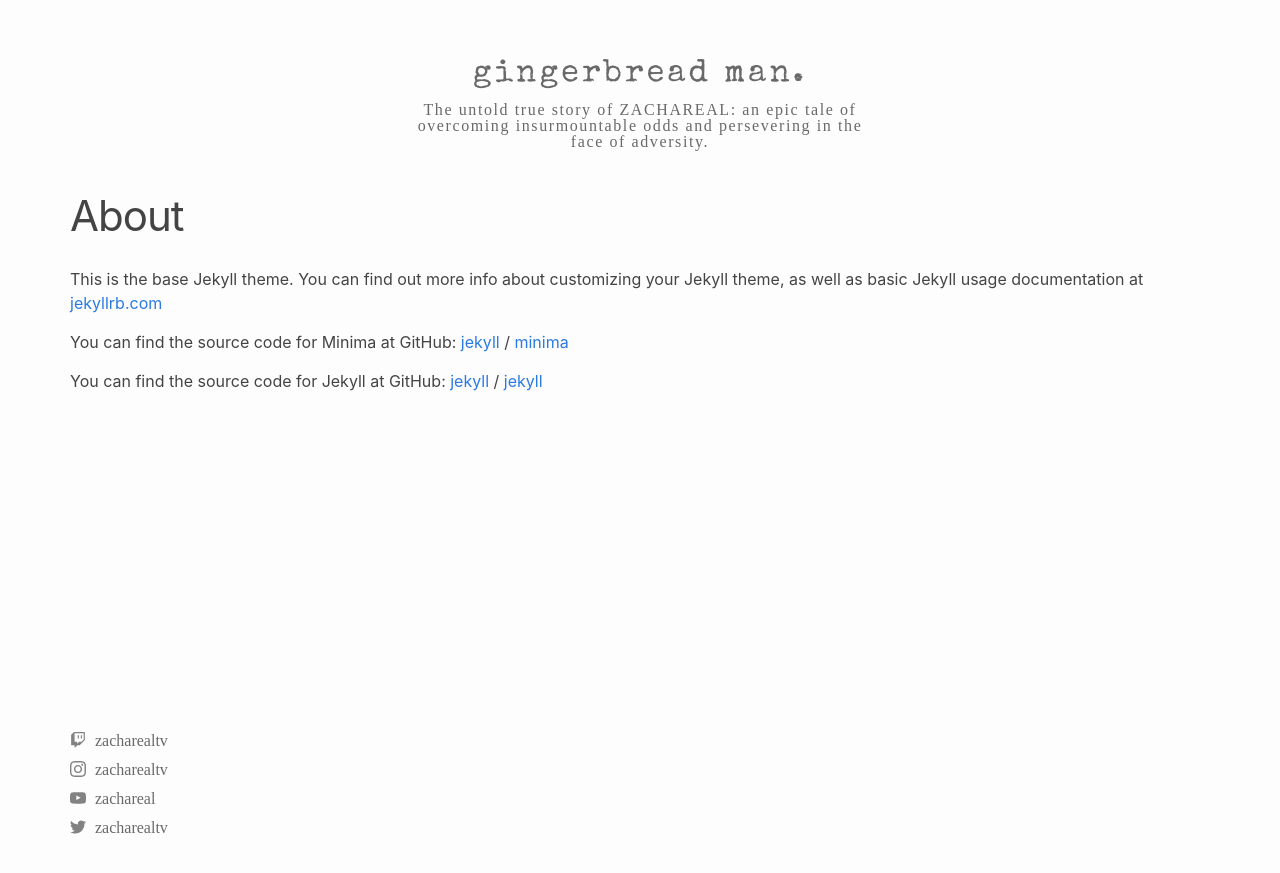
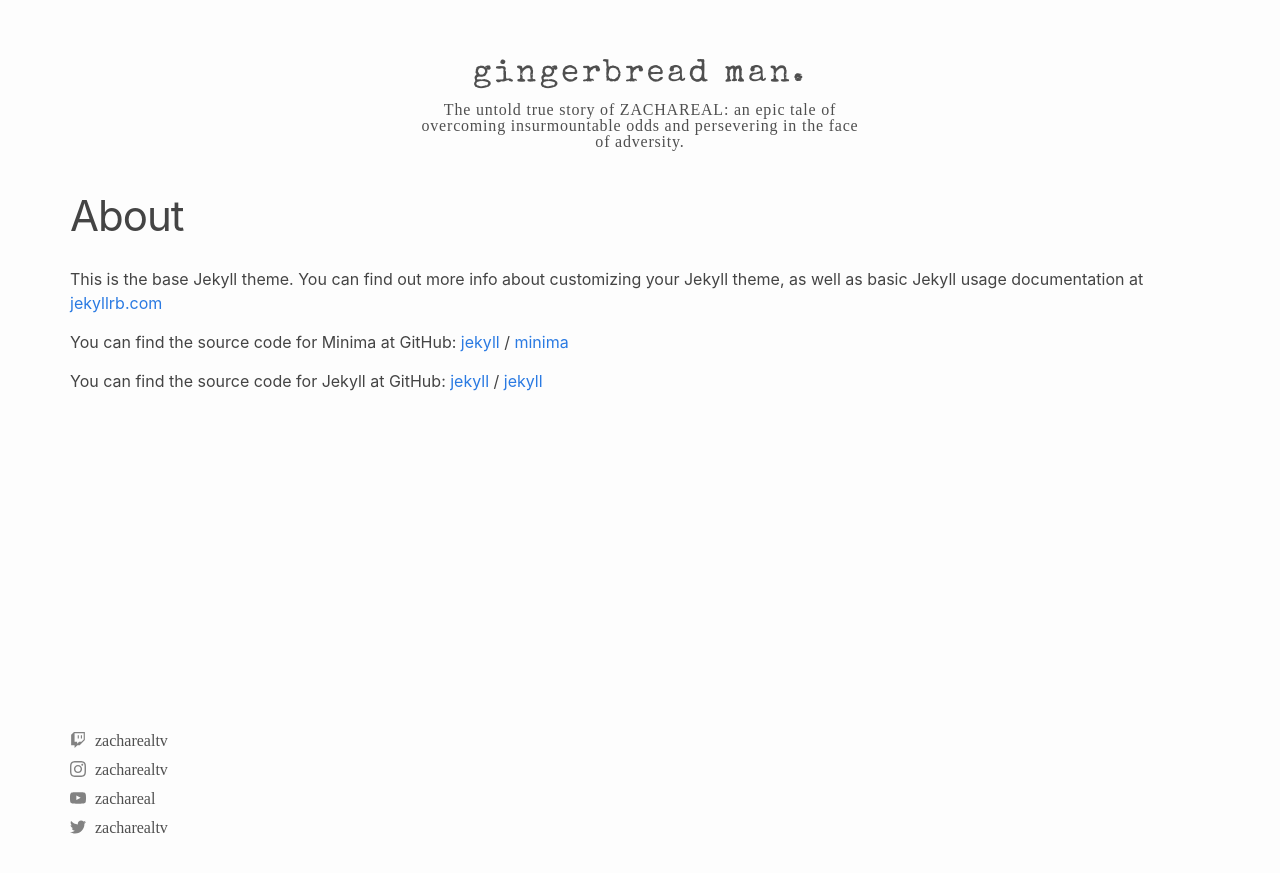
Before and after one commit to zachareal/zachareal.github.io, a Jekyll site: the page built from docs/about.markdown, in a window 1280 px wide. Shown: the top 873 px of the page. Built offline with Jekyll 4.4.1, drawn with Linux system fonts in a browser that asks for light colours; some web fonts are replaced.

Commit message:
change serif font

```diff
--- a/docs/_includes/head.html
+++ b/docs/_includes/head.html
@@ -5,7 +5,7 @@
   {%- seo -%}
   <link rel="preconnect" href="https://fonts.googleapis.com">
 <link rel="preconnect" href="https://fonts.gstatic.com" crossorigin>
-<link href="https://fonts.googleapis.com/css2?family=Special+Elite&display=swap" rel="stylesheet">
+<link href="https://fonts.googleapis.com/css2?family=Special+Elite&family=Source+Serif+Pro&display=swap" rel="stylesheet">
   <link rel="stylesheet" href="{{ "/assets/main.css" | relative_url }}">
   {%- feed_meta -%}
   {%- if jekyll.environment == 'production' and site.google_analytics -%}
--- a/docs/_sass/minima/_layout.scss
+++ b/docs/_sass/minima/_layout.scss
@@ -20,7 +20,7 @@
 
   &,
   &:visited {
-    color: darken($grey-color, 10%);
+    color: darken($grey-color, 20%);
   }
 }
 
@@ -108,10 +108,10 @@
 .site-footer {
   // border-top: 1px solid $grey-color-light;
   padding: $spacing-unit 0;
-  font-family: "Times New Roman", serif;
+  font-family: "Source Serif Pro", cursive;
 
   a {
-    color: darken($grey-color, 10%);
+    color: darken($grey-color, 20%);
     font-size: 1rem;
   }
 }
--- a/docs/_sass/minima/_typography.scss
+++ b/docs/_sass/minima/_typography.scss
@@ -11,8 +11,8 @@
     }
 
     h2 {
-        font-family: "Times New Roman", cursive;
-        letter-spacing: .1rem;
+        font-family: "Source Serif Pro", cursive;
+        letter-spacing: .05rem;
         font-size: 1rem;
         line-height: 1rem;
         max-width: 450px;
```
